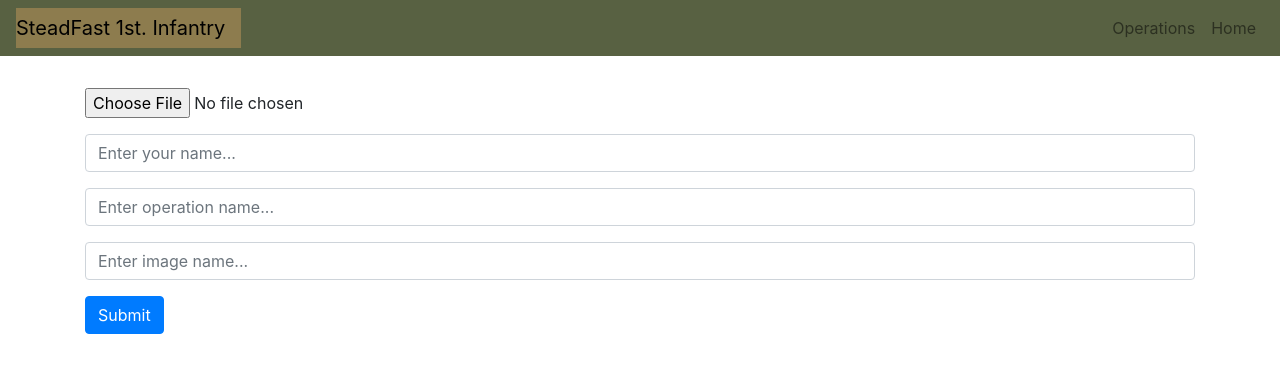
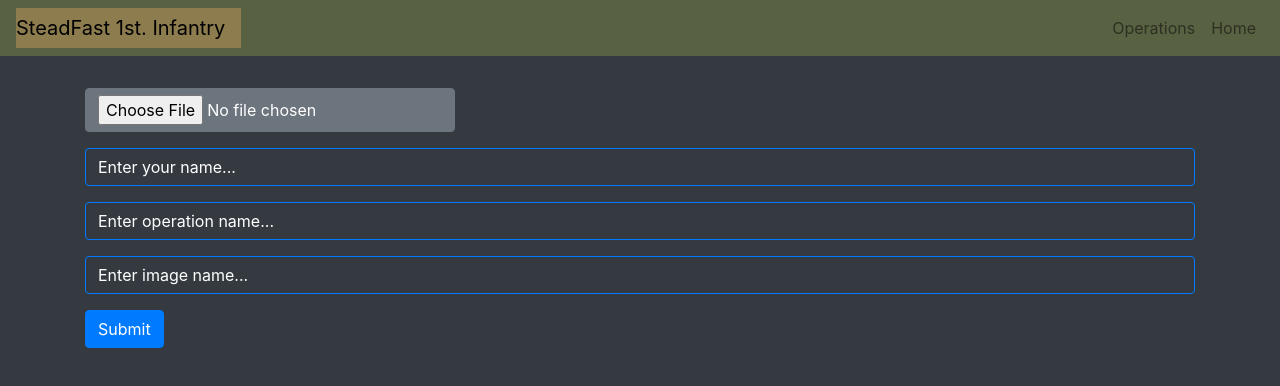
Before and after one commit to montarion/Steadfast, an Angular app in the folder SteadFastWebApp/: page /form in a window 1280 px wide. Shown: the top 386 px of the page. Built offline with nearby package versions, Linux system fonts and the light colour scheme; no server answers.

Commit message:
dark background, input fields and list

```diff
--- a/SteadFastWebApp/src/app/app.component.ts
+++ b/SteadFastWebApp/src/app/app.component.ts
@@ -1,10 +1,16 @@
-import { Component } from '@angular/core';
+import { Component, ElementRef, AfterViewInit } from '@angular/core';
 
 @Component({
   selector: 'app-root',
   templateUrl: './app.component.html',
   styleUrls: ['./app.component.scss']
 })
-export class AppComponent {
+export class AppComponent implements AfterViewInit {
   title = 'SteadFastWebApp';
+
+  constructor(private elementRef: ElementRef) {}
+
+  ngAfterViewInit() {
+    this.elementRef.nativeElement.ownerDocument.body.style.backgroundColor = '#343a40';
+ }
 }
--- a/SteadFastWebApp/src/app/pages/home/home.component.ts
+++ b/SteadFastWebApp/src/app/pages/home/home.component.ts
@@ -1,15 +1,19 @@
-import { Component, OnInit } from '@angular/core';
+import { Component, OnInit, AfterViewInit, ElementRef } from '@angular/core';
 
 @Component({
   selector: 'app-home',
   templateUrl: './home.component.html',
   styleUrls: ['./home.component.scss']
 })
-export class HomeComponent implements OnInit {
+export class HomeComponent implements OnInit, AfterViewInit {
 
-  constructor() { }
+  constructor(private elementRef: ElementRef) { }
 
   ngOnInit() {
   }
 
+  ngAfterViewInit() {
+    this.elementRef.nativeElement.ownerDocument.body.style.backgroundColor = '#343a40';
+ }
+
 }
--- a/SteadFastWebApp/src/app/pages/operation-form/operation-form.component.html
+++ b/SteadFastWebApp/src/app/pages/operation-form/operation-form.component.html
@@ -27,11 +27,10 @@
     </div>
 </div>
 {{baseImage}} -->
-
 <div class="v-spacing">
   <form [formGroup]="uploadForm" (ngSubmit)="submit()">
     <div class="form-group">
-      <input type="file" accept="image/*" (change)="showPreview($event)" />
+      <input class= "btn btn-secondary" type="file" accept="image/*" (change)="showPreview($event)" />
     </div>
 
     <div class="imagePreview" *ngIf="imageURL && imageURL !== ''">
@@ -41,15 +40,15 @@
     </div>
 
     <div class="form-group">
-      <input class="form-control" formControlName="author" placeholder="Enter your name..." required>
+      <input class="form-control dark-input" formControlName="author" placeholder="Enter your name..." required>
     </div>
 
     <div class="form-group">
-      <input class="form-control" formControlName="operation" placeholder="Enter operation name..." required>
+      <input class="form-control dark-input" formControlName="operation" placeholder="Enter operation name..." required>
     </div>
 
     <div class="form-group">
-      <input class="form-control" formControlName="name" placeholder="Enter image name..." required>
+      <input class="form-control dark-input" formControlName="name" placeholder="Enter image name..." required>
     </div>
 
     <div class="form-group">
--- a/SteadFastWebApp/src/app/pages/operation-form/operation-form.component.scss
+++ b/SteadFastWebApp/src/app/pages/operation-form/operation-form.component.scss
@@ -1,3 +1,17 @@
 .v-spacing {
     margin-top: 2rem;
 }
+
+body {
+    background-color: gray;
+}
+
+::placeholder {
+    color: white;
+  }
+
+.dark-input {
+    background-color: #343a40;
+    border-color: #007bff;
+    color:white;
+}
--- a/SteadFastWebApp/src/app/pages/operation-form/operation-form.component.ts
+++ b/SteadFastWebApp/src/app/pages/operation-form/operation-form.component.ts
@@ -1,4 +1,4 @@
-import { Component, OnInit } from '@angular/core';
+import { Component, OnInit, AfterViewInit, ElementRef } from '@angular/core';
 import { HttpClient } from '@angular/common/http';
 import { FormBuilder, FormGroup } from '@angular/forms';
 import { ImageService } from 'src/app/services/image-service';
@@ -8,14 +8,15 @@ import { ImageService } from 'src/app/services/image-service';
   templateUrl: './operation-form.component.html',
   styleUrls: ['./operation-form.component.scss']
 })
-export class OperationFormComponent implements OnInit {
+export class OperationFormComponent implements OnInit, AfterViewInit {
 
   imageExtension: string;
   imageURL: string;
   imageBase: string;
   uploadForm: FormGroup;
   formState: string = "valid";
-  constructor(private http: HttpClient, public fb: FormBuilder, private imageService: ImageService) {
+
+  constructor(private http: HttpClient, public fb: FormBuilder, private imageService: ImageService, private elementRef: ElementRef) {
     this.uploadForm = this.fb.group({
       image: [null],
       name: [''],
@@ -25,6 +26,10 @@ export class OperationFormComponent implements OnInit {
   }
 
   ngOnInit() { }
+
+  ngAfterViewInit() {
+    this.elementRef.nativeElement.ownerDocument.body.style.backgroundColor = '#343a40';
+ }
 
   showPreview(event) {
     const file = (event.target as HTMLInputElement).files[0];
--- a/SteadFastWebApp/src/app/services/image-service.ts
+++ b/SteadFastWebApp/src/app/services/image-service.ts
@@ -6,10 +6,10 @@ import { Injectable } from '@angular/core';
 })
 export class ImageService {
 
-    existingImages: string[] = []
-    baseUrl = 'http://0.0.0.0:5000/' //"http://83.163.109.161/"
+    existingImages: string[] = [];
+    baseUrl = 'http://0.0.0.0:5000/'; //"http://83.163.109.161/"
     constructor(private http: HttpClient) {
-        this.getImageNames()
+        this.getImageNames();
     }
 
     ImageNameIsDuplicate(nameToCheck: string) {
@@ -21,12 +21,13 @@ export class ImageService {
     }
 
     getImageNamesObservable(){
-        return this.http.get<string[]>(this.baseUrl + "api/images")
+        // tslint:disable-next-line: quotemark
+        return this.http.get<string[]>(this.baseUrl + "api/images");
     }
     getImageNames() {
         this.http.get<string[]>(this.baseUrl + "api/images").subscribe(res => {
             this.existingImages = res;
-            console.log(res)
+            console.log(res);
         })
     }
 
@@ -40,16 +41,16 @@ export class ImageService {
             },
             "comments": [],
             "base_encoded_image": baseEncoded
-        })
+        });
         this.http.post((this.baseUrl + "api/images"), json).subscribe(
             res => {
-                console.log("response", res)
-                this.existingImages.push(imageName)
+                console.log("response", res);
+                this.existingImages.push(imageName);
             },
             error => {
-                console.log('error', error)
-                alert('Something went wrong, try again!')
+                console.log('error', error);
+                alert('Something went wrong, try again!');
             }
-        )
+        );
     }
 }
```
